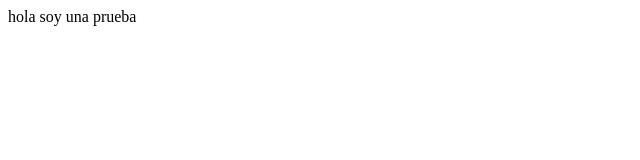
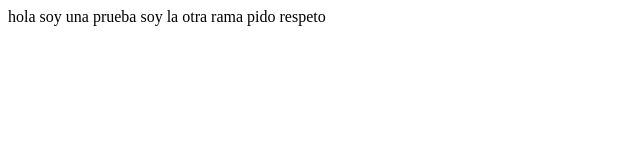
Before and after one commit to PabloIglesias83/Prueba, a plain HTML site: page hola.html in a window 1280 px wide. Shown: the whole page, without its empty margins (0-640 px from the left). Drawn offline with Linux system fonts and the light colour scheme.

Commit message:
respeten a la otra rama

```diff
--- a/hola.html
+++ b/hola.html
@@ -7,5 +7,6 @@
 </head>
 <body>
     hola soy una prueba
+    soy la otra rama pido respeto
 </body>
 </html>
```
